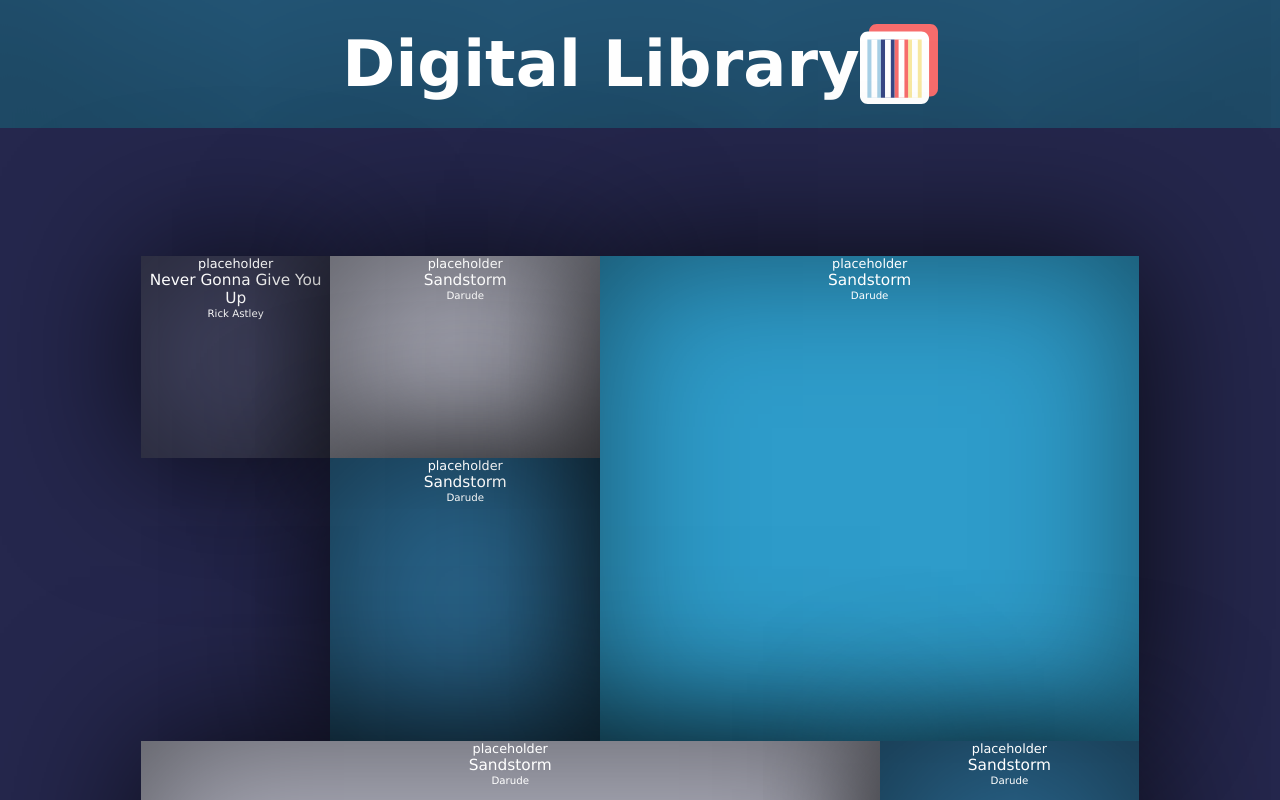
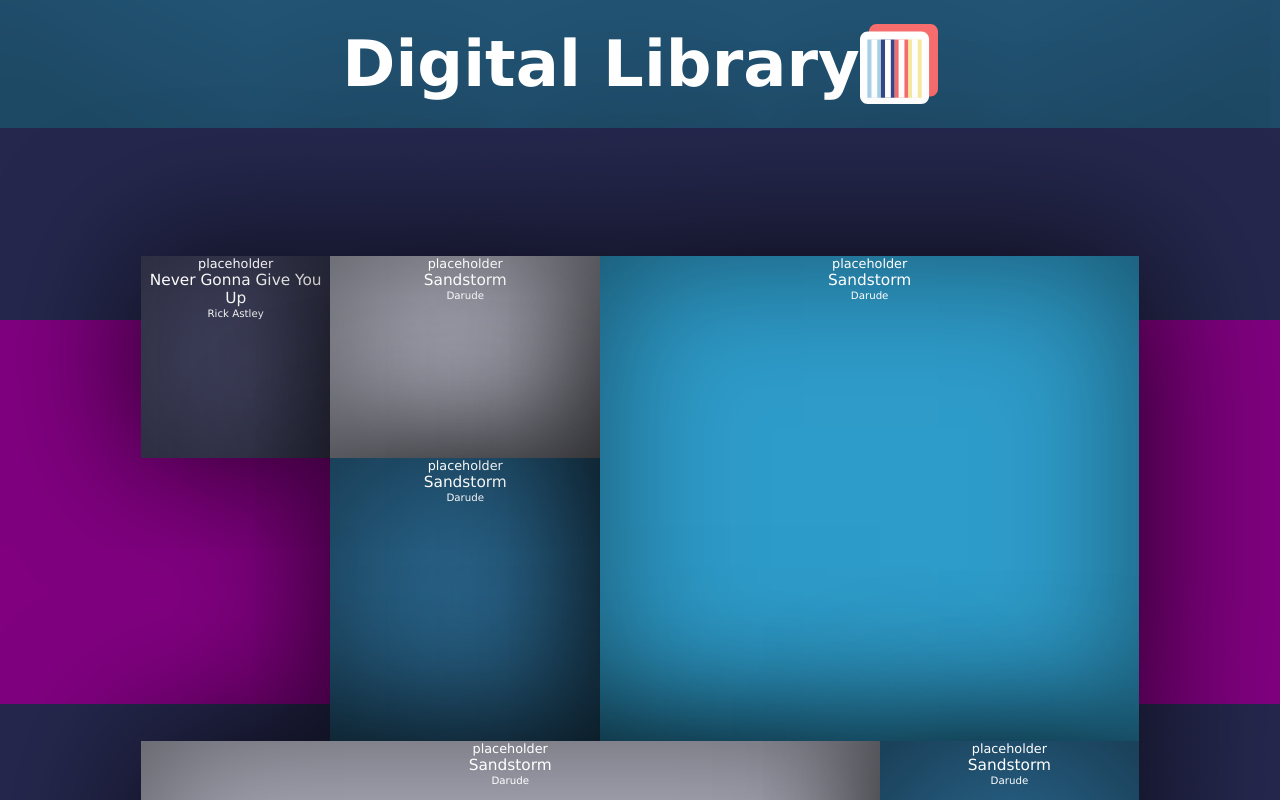
Before and after one commit to BrandonXue/digital-library, a React (Create React App) app: page / in a window 1280 px wide. Shown: the top 800 px of the page. Built offline with nearby package versions, Linux system fonts and the light colour scheme.

Commit message:
Added a parallax component and a little demo on the homepage

```diff
--- a/src/App.js
+++ b/src/App.js
@@ -4,6 +4,7 @@
 import Footer from './components/footerComponent/Footer';
 import Collage from './components/collageComponent/Collage';
 import Collections from './components/collectionsComponent/Collections';
+import ParallaxContainer from './components/parallaxComponent/ParallaxContainer';
 
 class App extends React.Component {
   constructor(props) {
@@ -77,6 +78,8 @@
     return (
       <div className="App">
         <Header/>
+        <ParallaxContainer top={"25vw"} relRate={0.5}>
+        </ParallaxContainer>
         <Collage media={media} music={musicList} written={writtenList}/>
         <Collections/>
         <Footer/>
--- /dev/null
+++ b/src/components/parallaxComponent/ParallaxContainer.css
@@ -0,0 +1,12 @@
+.parallaxContainer {
+    background-color: purple;
+    color: white;
+    position: fixed;
+    display: flex;
+    flex-direction: column;
+    justify-content: center;
+    justify-items: center;
+    align-items: center;
+    width: 100vw;
+    height: 30vw;
+}
--- /dev/null
+++ b/src/components/parallaxComponent/ParallaxContainer.js
@@ -0,0 +1,45 @@
+import './ParallaxContainer.css'
+
+import React from 'react';
+
+class ParallaxContainer extends React.Component {
+    constructor(props) {
+        super(props);
+
+        const relRate = this.props.relRate !== undefined ? this.props.relRate : 0.67;
+        this.state = {
+            yPos: 0,
+            rate: relRate,
+        };
+    }
+
+    componentDidMount() {
+        window.addEventListener("scroll", this.parallaxDrift.bind(this));
+    }
+
+    componentWillUnmount() {
+        window.removeEventListener("scroll", this.parallaxDrift.bind(this))
+    }
+
+    parallaxDrift(event) {
+        let displacement = document.documentElement.scrollTop;
+        let translationAmount = -displacement*this.state.rate;
+        this.setState({
+            yPos: translationAmount + "px"
+        });
+    }
+
+    render() {
+        return (
+            <div
+                className="parallaxContainer"
+                style={{
+                    transform: "translateY(" + this.state.yPos + ")",
+                    top: this.props.top,
+                }}
+            ></div>
+        );
+    }
+}
+
+export default ParallaxContainer;
```
Also changed, not shown: 1 other file (tests, documents, lock files or other folders).
